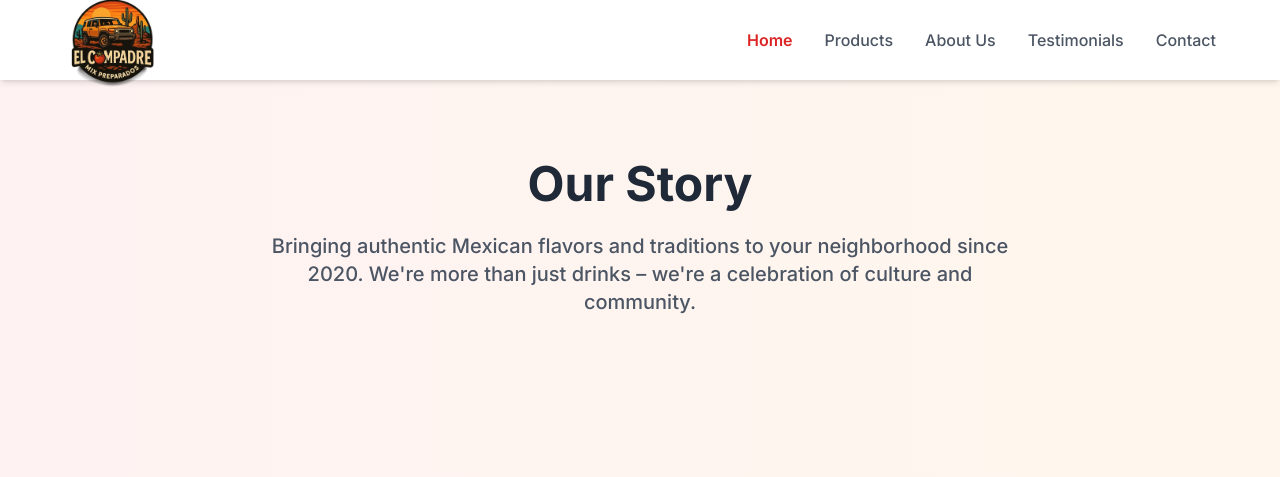
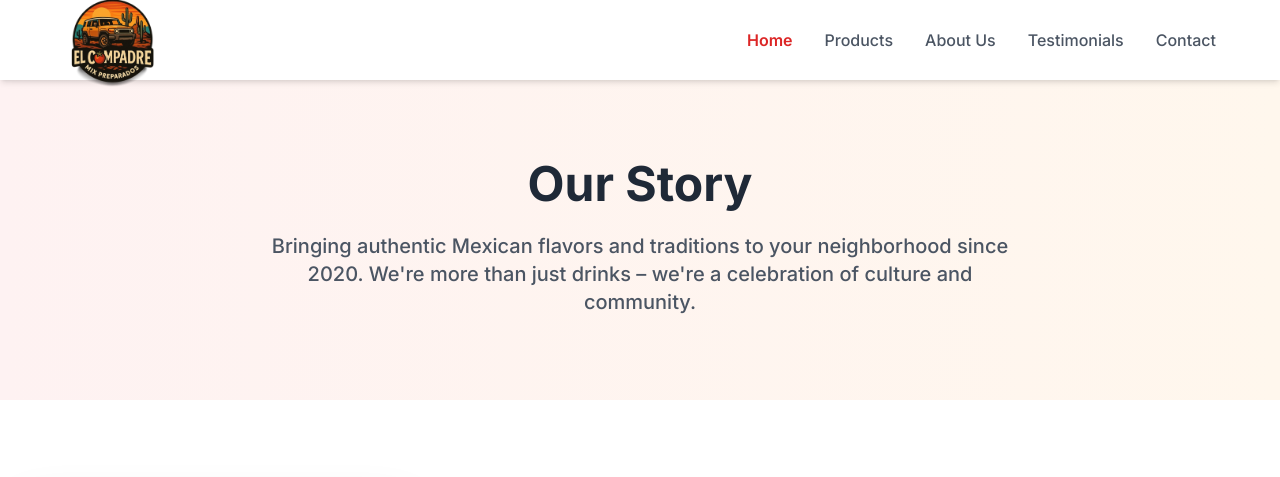
Before and after one commit to ebyted/mixpreparados, a Django app: page /about/ in a window 1280 px wide. Shown: the top 477 px of the page. Run offline with Django 5.2, Linux system fonts and the light colour scheme; some libraries are stand-ins or nearby versions.

```diff
--- a/templates/static_templates/about.html
+++ b/templates/static_templates/about.html
@@ -372,7 +372,7 @@
                       </script>
 
     <!-- About Hero Section -->
-    <section id="about-hero" class="pt-20 h-[600px] bg-gradient-to-r from-red-50 to-orange-50">
+    <section id="about-hero" class="pt-20 h-[400px] bg-gradient-to-r from-red-50 to-orange-50">
         <div class="container mx-auto px-4 py-20">
             <div class="text-center max-w-3xl mx-auto">
                 <h1 class="text-5xl font-bold text-gray-800 mb-6">Our Story</h1>
@@ -386,7 +386,7 @@
         <div class="container mx-auto px-4">
             <div class="flex flex-col md:flex-row items-center gap-12">
                 <div class="md:w-1/2">
-                    <img class="rounded-3xl shadow-2xl"  src="{% static 'images/coktel.png' %}" alt="professional photo of colorful Mexican drink " >
+                    <img class="rounded-3xl shadow-2xl"  src="{% static 'images/coctel.png' %}" alt="professional photo of colorful Mexican drink " >
                 </div>
                 <div class="md:w-1/2">
                     <h2 class="text-4xl font-bold mb-6">Our Mission</h2>
```
Also changed, not shown: 1 other file.
